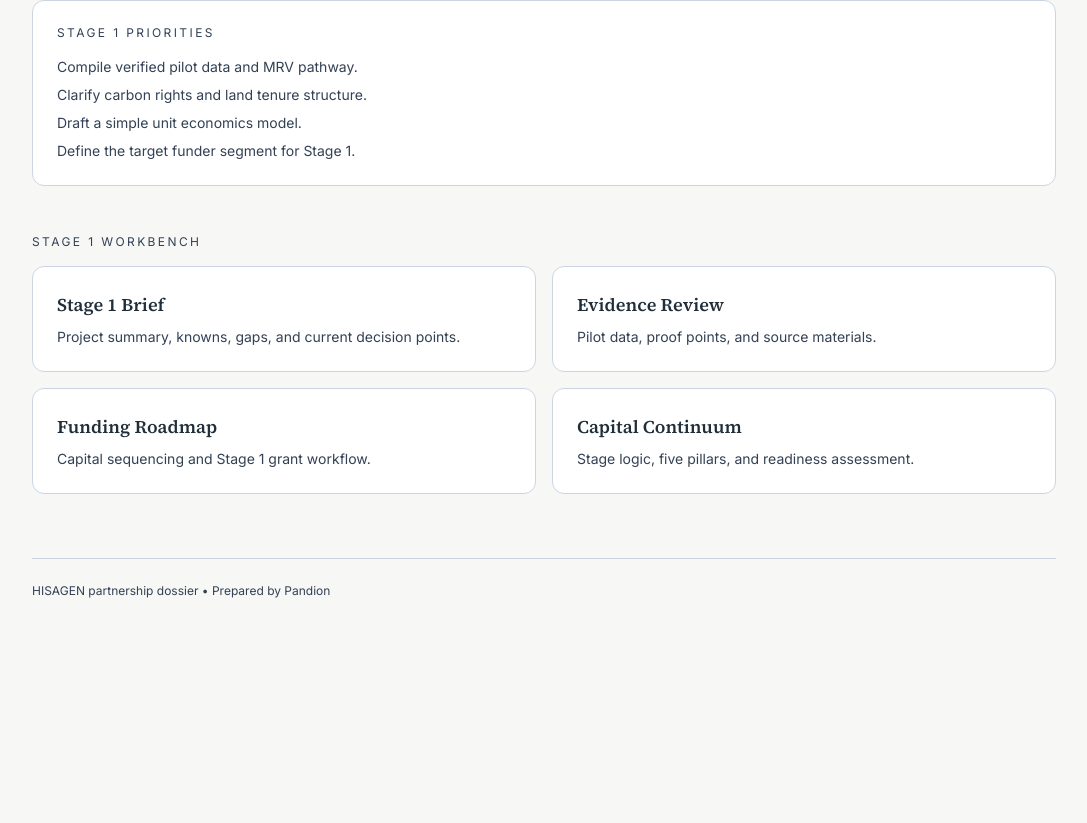
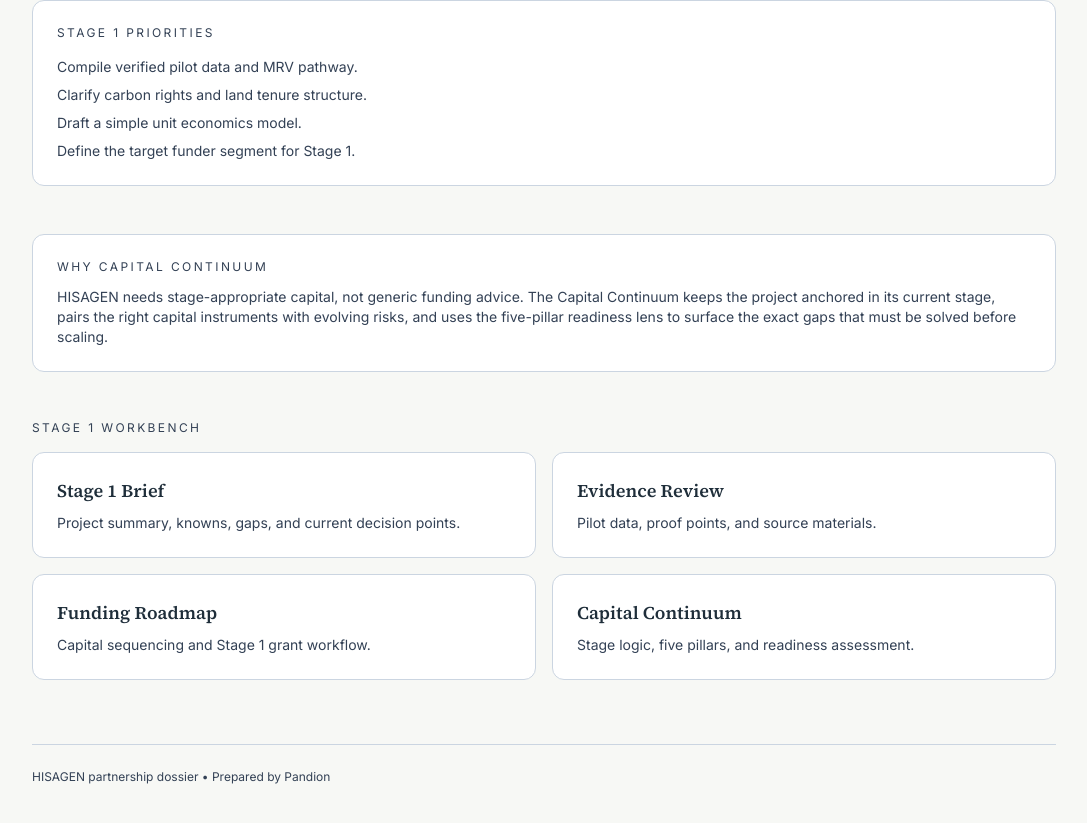
Before and after one commit to juakali100/hisagen, a Next.js app: page / in a window 1280 px wide. Shown: the part 1243-2066 px from the top of the page, without its empty margins (96-1183 px from the left). Before the commit the page ends 1882 px from the top, so only its background shows below. Built offline with nearby package versions, Linux system fonts and the light colour scheme.

Commit message:
Add Capital Continuum rationale to home

```diff
--- a/src/app/page.tsx
+++ b/src/app/page.tsx
@@ -134,6 +134,16 @@ export default function HomePage() {
         </ul>
       </section>
 
+      <section className="mt-12 rounded-xl border border-mist bg-white p-6">
+        <p className="text-xs uppercase tracking-[0.2em] text-slate">Why Capital Continuum</p>
+        <p className="mt-3 text-sm text-slate">
+          HISAGEN needs stage-appropriate capital, not generic funding advice. The Capital
+          Continuum keeps the project anchored in its current stage, pairs the right capital
+          instruments with evolving risks, and uses the five-pillar readiness lens to surface
+          the exact gaps that must be solved before scaling.
+        </p>
+      </section>
+
       <section className="mt-12">
         <p className="text-xs uppercase tracking-[0.2em] text-slate">Stage 1 Workbench</p>
         <div className="mt-4 grid gap-4 md:grid-cols-2">
```
